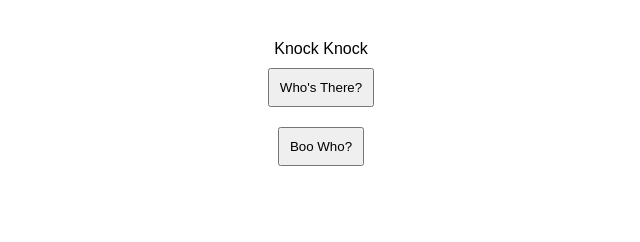
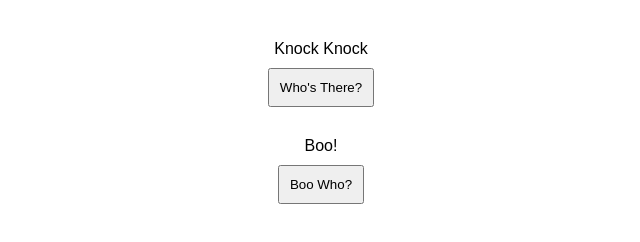
Before and after one commit to jonnyhork/Knock-Knock, a plain HTML site: page index.html in a window 1280 px wide. Both pictures are taken after a click on the button "Who's There?". Shown: the whole page, without its empty margins (319-959 px from the left). Drawn offline with Linux system fonts and the light colour scheme.

Commit message:
fixed the flow of the joke for part two

```diff
--- a/index.html
+++ b/index.html
@@ -1,10 +1,12 @@
 <!DOCTYPE html>
 <html>
+
 <head>
   <meta charset="utf-8">
   <title>Knock Knock Joke</title>
-    <link rel="stylesheet" href="style.css"/>
+  <link rel="stylesheet" href="style.css" />
 </head>
+
 <body>
 
   <!-- Part 1 of the Joke -->
@@ -13,14 +15,17 @@
     <button id="button-part1" class="joke">Who's There?</button>
   </div>
   <!-- Part 2 of the Joke -->
-<div id="joke-part2"class="joke">
+  <div id="joke-part2" class="joke">
+    <p>Boo!</p>
     <button id="button-part2">Boo Who?</button>
   </div>
   <!-- Part 3 of the Joke -->
-<div id="joke-part3"class="joke">
+  <div id="joke-part3" class="joke">
     <p>Why are you crying?! The JS worked =)</p>
   </div>
 
-    <script type="text/javascript" src="main.js"> </script>
+  <script type="text/javascript" src="main.js">
+  </script>
 </body>
+
 </html>
--- a/main.js
+++ b/main.js
@@ -8,16 +8,18 @@
 // Part 2 of the Joke
 
 document.getElementById("button-part2").classList.add("hide");
-document.getElementById("button-part1").addEventListener("click", function(){
+document.getElementById("joke-part2").classList.add("hide");
+document.getElementById("button-part1").addEventListener("click", function() {
 
-document.getElementById("button-part2").classList.add("show");
+  document.getElementById("joke-part2").classList.add("show");
+  document.getElementById("button-part2").classList.add("show");
 });
 
 
 //Part 3 of the Joke
 
 document.getElementById("joke-part3").classList.add("hide");
-document.getElementById("button-part2").addEventListener("click",function(){
+document.getElementById("button-part2").addEventListener("click", function() {
 
   document.getElementById("joke-part3").classList.add("show");
 
```
Lines whose indentation alone changed are shown as unchanged.
